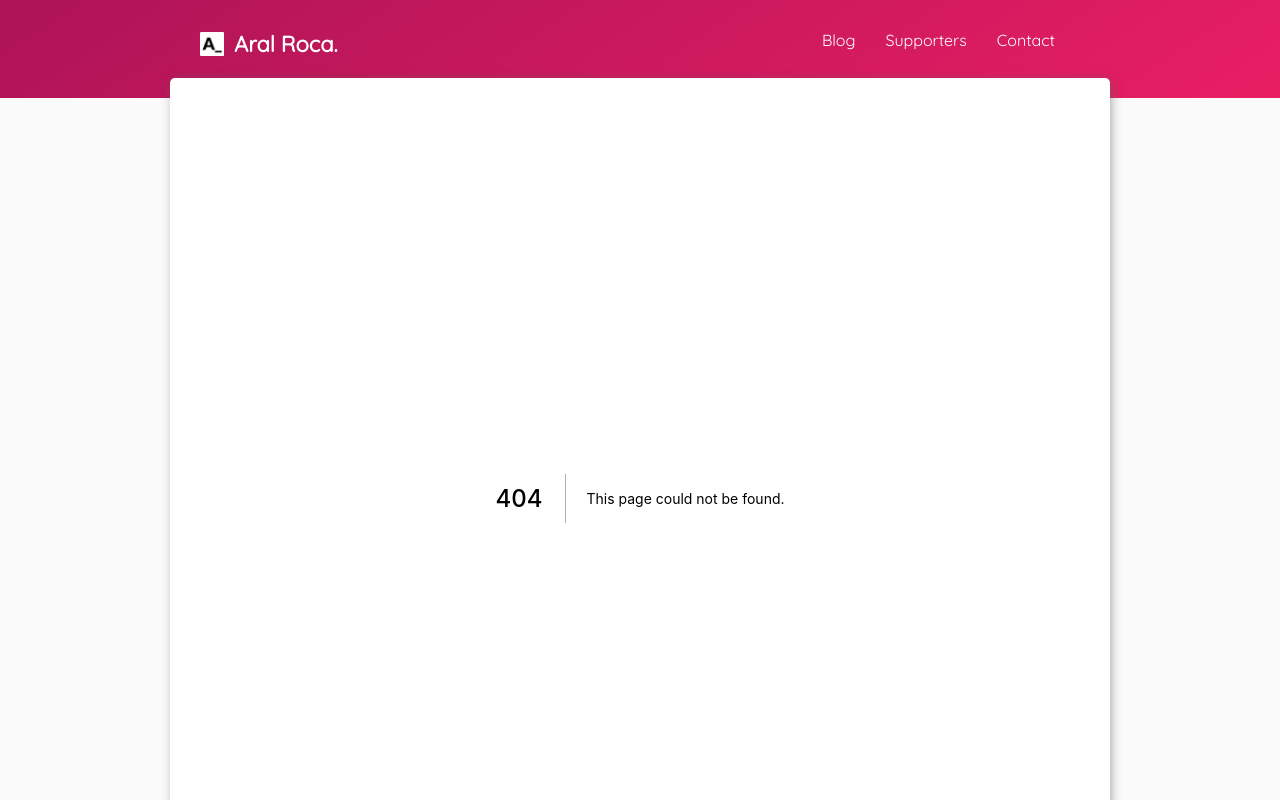
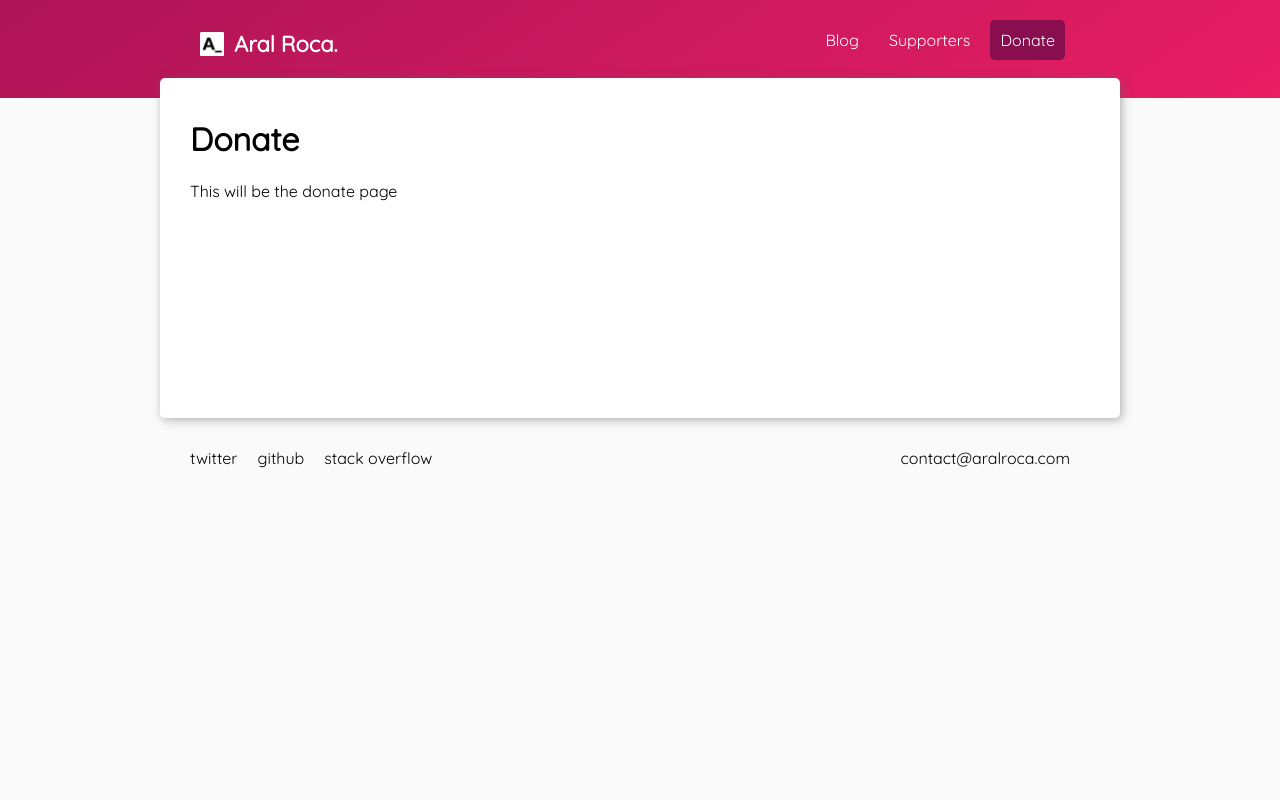
Before and after one commit to aralroca/aralroca.com, a Next.js app: page /donate in a window 1280 px wide. Before the commit this address had no page. Shown: the top 800 px of the page. Built offline with nearby package versions, Linux system fonts and the light colour scheme.

Commit message:
Implement list of posts

```diff
--- a/pages/_app.js
+++ b/pages/_app.js
@@ -1,4 +1,5 @@
 import Link from 'next/link'
+import Head from 'next/head'
 import { useRouter } from 'next/router'
 
 import '../styles/main.css'
@@ -9,6 +10,9 @@ export default function Layout({ Component, pageProps }) {
 
   return (
     <>
+      <Head>
+        <title>Aral Roca</title>
+      </Head>
       <header>
         <Link href="/">
           <a title="Go to homepage" className="logo">
@@ -23,8 +27,8 @@ export default function Layout({ Component, pageProps }) {
           <Link href="/supporters">
             <a className={isActive('/supporters')}>Supporters</a>
           </Link>
-          <Link href="/contact">
-            <a className={isActive('/contact')}>Contact</a>
+          <Link href="/donate">
+            <a className={isActive('/donate')}>Donate</a>
           </Link>
         </nav>
       </header>
@@ -33,6 +37,29 @@ export default function Layout({ Component, pageProps }) {
         <Component {...pageProps} />
       </main>
       <footer>
+        <div>
+          <a
+            href="https://twitter.com/aralroca"
+            target="_blank"
+            rel="noopener noreferrer"
+          >
+            twitter
+          </a>
+          <a
+            href="https://github.com/aralroca"
+            target="_blank"
+            rel="noopener noreferrer"
+          >
+            github
+          </a>
+          <a
+            href="https://stackoverflow.com/users/4467741/aral-roca"
+            target="_blank"
+            rel="noopener noreferrer"
+          >
+            stack overflow
+          </a>
+        </div>
         <a title="Contact me" href="mailto:contact@aralroca.com">
           contact@aralroca.com
         </a>
--- a/pages/_document.js
+++ b/pages/_document.js
@@ -5,7 +5,6 @@ export default class MyDocument extends Document {
     return (
       <Html lang="en">
         <Head>
-          <title>Aral Roca</title>
           <meta
             name="viewport"
             content="width=device-width, initial-scale=1, maximum-scale=1.0"
--- /dev/null
+++ b/pages/donate.js
@@ -0,0 +1,13 @@
+import Head from 'next/head'
+
+export default function Donate() {
+  return (
+    <>
+      <Head>
+        <title>Donate - Aral Roca</title>
+      </Head>
+      <h1>Donate</h1>
+      This will be the donate page
+    </>
+  )
+}
--- a/pages/index.js
+++ b/pages/index.js
@@ -6,7 +6,7 @@ export default function Home() {
       <Head>
         <title>Aral Roca</title>
       </Head>
-      <div>This is the homepage... There is nothing at this moment.</div>
+      <h1>Hi, I'm Aral</h1>
     </>
   )
 }
--- a/styles/main.css
+++ b/styles/main.css
@@ -32,6 +32,10 @@ html {
   background-color: #880e4f;
 }
 
+.light-theme .post-list-item a {
+  color: #ad1457;
+}
+
 main img {
   max-width: 100%;
 }
@@ -43,7 +47,7 @@ footer {
 }
 
 footer {
-  justify-content: flex-end;
+  justify-content: space-between;
 }
 
 header nav {
@@ -82,6 +86,10 @@ footer a {
   margin-right: 20px;
 }
 
+footer a:hover {
+  text-decoration: underline;
+}
+
 footer a,
 .logo {
   text-decoration: none;
@@ -94,7 +102,7 @@ main {
   max-width: var(--max-screen-width);
   min-height: 300px;
   overflow-x: hidden;
-  padding: 20px;
+  padding: 20px 30px;
   z-index: 1;
 }
 
@@ -104,3 +112,20 @@ footer {
   margin-left: auto;
   margin-right: auto;
 }
+
+.post-list-item {
+  margin: 50px 0;
+}
+
+.post-list-item p,
+.post-list-item h2 {
+  margin: 8px;
+}
+
+.post-list-item h2 {
+  margin-bottom: 0;
+}
+
+.post-list-item a {
+  text-decoration: none;
+}
```
Also changed, not shown: pages/blog/index.js (+23 -10 lines), pages/contact.js (deleted, +0 -13 lines), posts/dont-control-everything-react-forms.md (renamed from posts/2-dont-control-everything-react-forms.md, +1 -0 lines), posts/exploring-htmlportalelement-with-react.md (renamed from posts/3-exploring-htmlportalelement-with-react.md), posts/first-steps-with-tensorflowjs.md (renamed from posts/1-first-steps-with-tensorflowjs.md), posts/next-translate-released.md (renamed from posts/4-next-translate-released.md).
